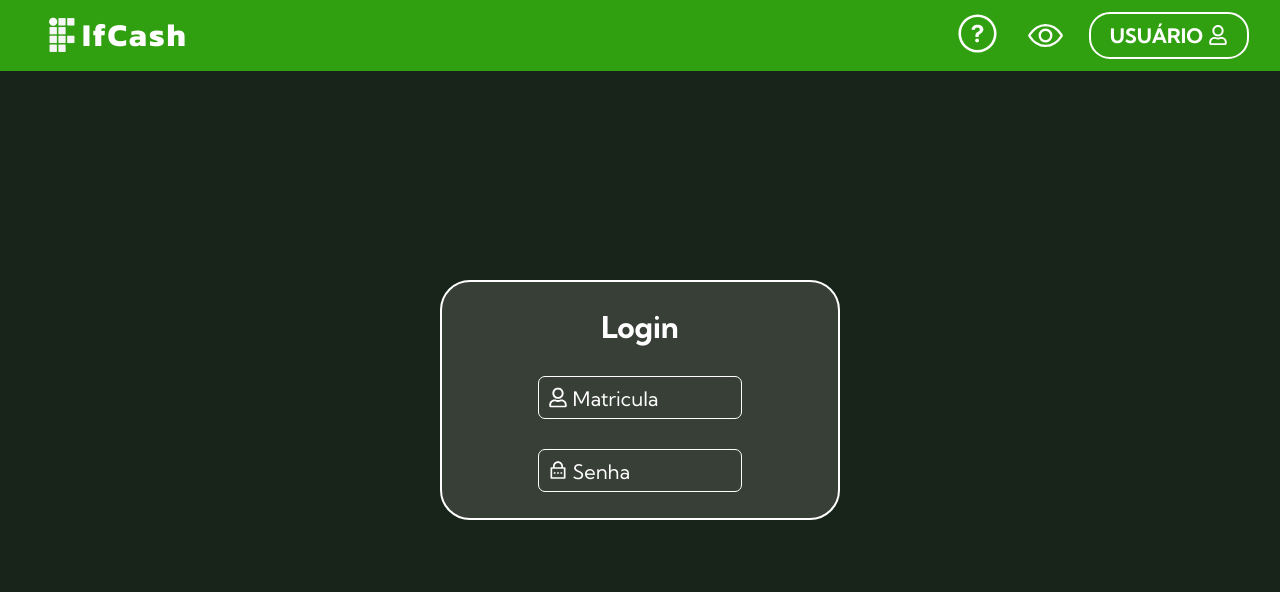
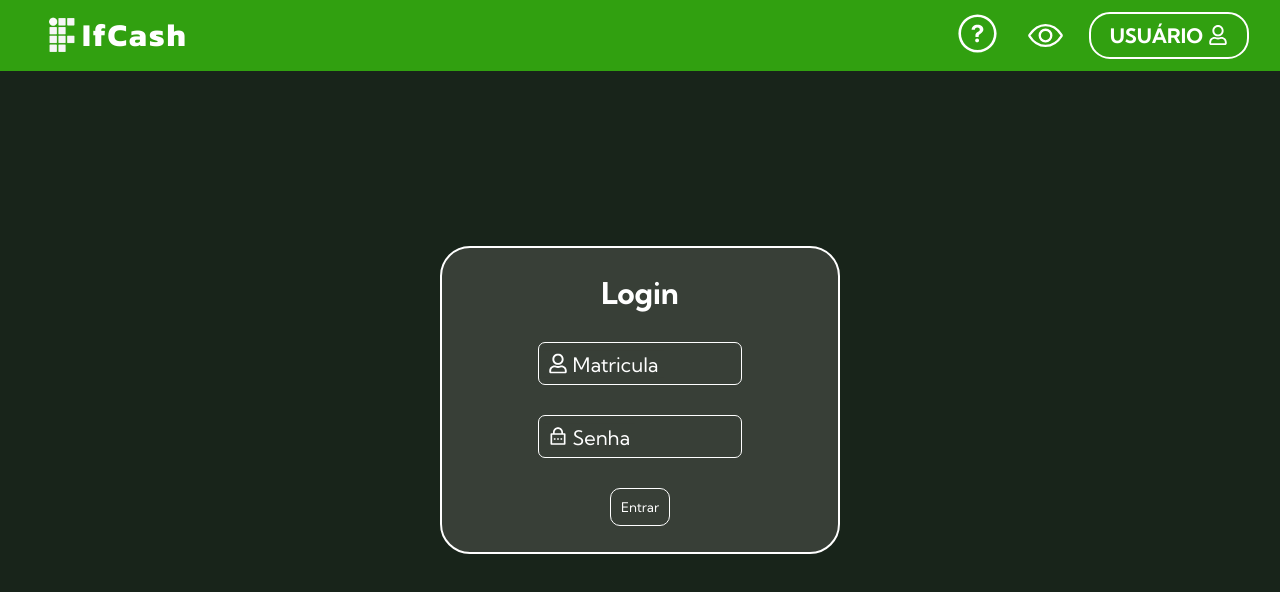
Before and after one commit to jg-lima12/ifcash, a React (Create React App) app: page /login in a window 1280 px wide. Shown: the top 592 px of the page. Built offline with nearby package versions, Linux system fonts and the light colour scheme.

Commit message:
Funcionalidade tapaburaco de login

```diff
--- a/src/layout/NavBar/NavBar.js
+++ b/src/layout/NavBar/NavBar.js
@@ -25,7 +25,7 @@ export default function NavBar() {
                                 <IoIosHelpCircleOutline className={styles.icon} />
                             </Link>
                             <Eyes className={styles.eyes} />
-                            <Link to='/user' >
+                            <Link to='/login' >
                                 <Button size='large' >
                                     <span>USUÁRIO</span>
                                     <FaRegUser />
--- a/src/screens/Home/Home.js
+++ b/src/screens/Home/Home.js
@@ -11,7 +11,7 @@ import clsx from 'clsx';
 
 export default function Home() {
 
-  let valueBalance = 20.1
+  let valueBalance = 100.99
 
 
   return (
--- a/src/screens/Login/Login.js
+++ b/src/screens/Login/Login.js
@@ -1,4 +1,5 @@
-import React from 'react'
+import { useState } from 'react'
+import { useNavigate } from 'react-router-dom'
 import styles from './Login.module.css'
 
 import { FaRegUser } from "react-icons/fa";
@@ -6,24 +7,57 @@ import { RiLockPasswordLine } from "react-icons/ri";
 
 
 export default function Login() {
+
+  const [registration, setRegistration] = useState('')
+  const [password, setPassword] = useState('')
+  const navigate = useNavigate();
+
+  const db = [
+    {
+      registration: '0123456789',
+      password: 'adm123'
+    }
+  ]
+  const login = () => {
+    if (
+      registration === db[0].registration &&
+      password === db[0].password
+    ) {
+      navigate('/');
+    } else {
+      alert("Matrícula ou senha incorretas!");
+    }
+  }
+
   return (
     <>
       <div className={styles.container}>
         <div className={styles.card}>
           <span>Login</span>
           <div className={styles.acardInput}>
-            <input id='registration' type="text" />
+            <input
+            id='registration'
+            type="text"
+            value={registration}
+            onChange={(e) => setRegistration(e.target.value)} />
             <label htmlFor="registration">
               <FaRegUser />
               Matricula
             </label>
           </div>
           <div className={styles.bcardInput}>
-            <input id='password' type="password" />
+            <input
+            id='password'
+            type="password"
+            value={password}
+            onChange={(e) => setPassword(e.target.value)} />
             <label htmlFor="password">
               <RiLockPasswordLine />
               Senha
             </label>
+          </div>
+          <div>
+            <button className={styles.cardButton} onClick={login} >Entrar</button>
           </div>
 
         </div>
--- a/src/screens/Login/Login.module.css
+++ b/src/screens/Login/Login.module.css
@@ -65,3 +65,21 @@
     outline: none;
     border-color: #31A010;
 }
+
+.cardButton{
+    width: 100%;
+    display: flex;
+    justify-content: center;
+    gap: 20px;
+    background-color: #383f37;
+    color: white;
+    padding: 10px;
+    border-radius: 10px;
+    border: 1px solid white;
+}
+
+.cardButton:hover{
+    cursor: pointer;
+    background-color: #2c312b;
+    transition: var(--trsBck);
+}
```
